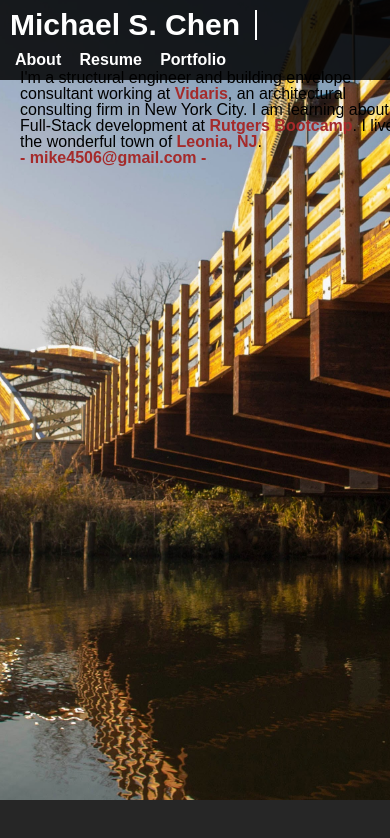
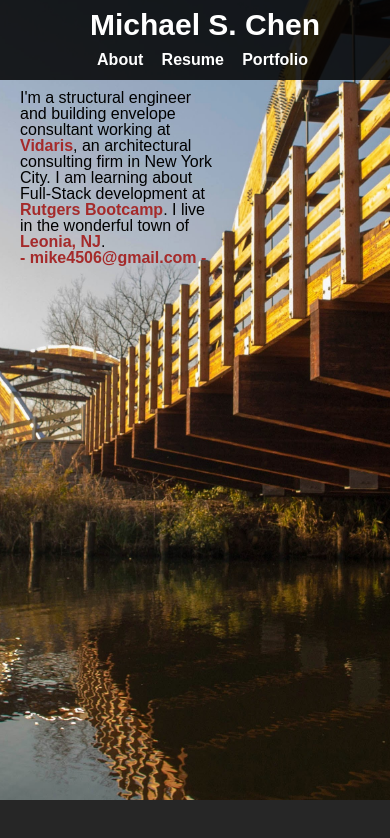
Before and after one commit to mc4506/mc4506.github.io, a plain HTML site: page index.html in a window 390 px wide. Drawn offline with Linux system fonts and the light colour scheme.

Commit message:
added media query for phone screen

```diff
--- a/assets/css/style.css
+++ b/assets/css/style.css
@@ -10,6 +10,7 @@ a {
 }
 
 header {
+    display: block;
     font-size: 30px;
     font-weight: bold;
     width: 100%;
@@ -53,7 +54,7 @@ main {
     height: 25%;
     padding: 10px;
     background:rgba(160, 160, 160, 0.0);
-    position: absolute;
+    position: fixed;
     top: 60px;
     left: 10px;
 }
@@ -63,3 +64,24 @@ main {
     height: 800px;
     object-fit: cover;
 }
+
+/* Bootstrap media query for portrait phones */
+@media only screen and (max-width: 575.98px) {
+  header {
+      text-align: center;
+  }
+
+    h1 {
+      border-right: 0px;
+  }
+
+  nav {
+      display: block;
+      text-align: center;
+  }
+
+  .blurb {
+      width: 50%;
+      top: 80px;
+  }
+}
```
Also changed, not shown: README.md (deleted), 1 other file.
